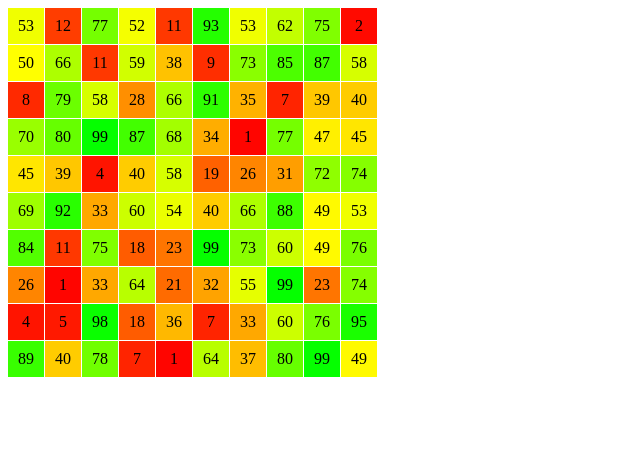
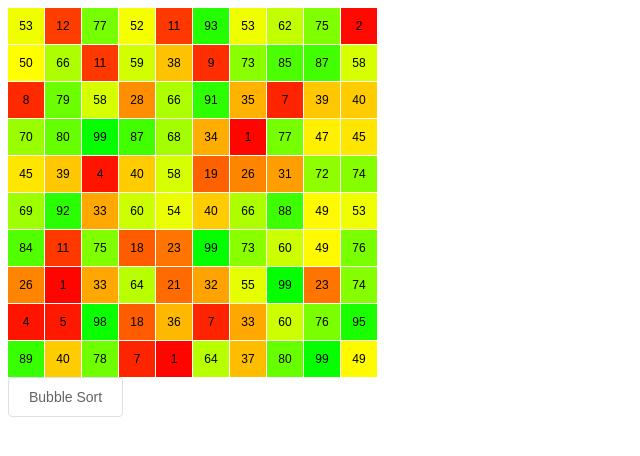
Before and after one commit to ChristopherLlewellyn/sorting-algorithm-visualiser, a Vue app in the folder sorting-algorithm-visualiser/: page / in a window 1280 px wide. Shown: the top 456 px of the page, without its empty margins (0-640 px from the left). Built offline with nearby package versions, Linux system fonts and the light colour scheme.

Commit message:
Added bubble sort

```diff
--- a/sorting-algorithm-visualiser/src/components/GridSquare.vue
+++ b/sorting-algorithm-visualiser/src/components/GridSquare.vue
@@ -35,6 +35,8 @@ export default {
 .grid-content {
   height: 36px;
   width: 36px;
+  font-family: Arial;
+  font-size: 12px;
   text-align: center;
   vertical-align: middle;
   line-height: 36px;
--- a/sorting-algorithm-visualiser/src/views/Main.vue
+++ b/sorting-algorithm-visualiser/src/views/Main.vue
@@ -1,5 +1,8 @@
 <template>
-  <sorting-grid :numbers2dArray="dataset"/>
+  <div>
+    <sorting-grid :numbers2dArray="gridValues"/>
+    <el-button @click="bubbleSort()">Bubble Sort</el-button>
+  </div>
 </template>
 
 <script>
@@ -12,18 +15,66 @@ export default {
 
   data: () => ({
     dataset: null,
+    gridValues: null,
   }),
 
   created() {
-    this.dataset = this.randomTable(10, 10);
+    this.dataset = this.randomArray(100, 0, 100);
+    this.gridValues = this.convert1dArrayTo2dArray(this.dataset, 10);
+  },
+
+  watch: {
+    dataset(newDataset) {
+      this.gridValues = this.convert1dArrayTo2dArray(newDataset, 10);
+    }
   },
 
   methods: {
-    randomTable(rows, cols) {
+    //* Data preparation methods
+    // Create array of random numbers between min and max
+    randomArray(length, min, max) {
+      return Array.from({length: length}, () => Math.floor(Math.random() * (max - min) + min));
+    },
+
+    // 1D to 2D array
+    convert1dArrayTo2dArray(array, rowSize) {
+      let oldArr = [...array]; // We have to clone the array (not reference)
+      let newArr = [];
+      while(oldArr.length) newArr.push(oldArr.splice(0,rowSize));
+      return newArr;
+    },
+
+    //! (Unused) Create a 2D array (grid) with random data
+    randomGrid(rows, cols) {
       return Array.from(
         {length: rows},
         () => Array.from({length: cols}, () => Math.floor(Math.random() * 100))
       );
+    },
+
+    //* Sorting Algorithms
+    async bubbleSort() {
+      let swap;
+      do {
+        swap = false;
+        for (let i = 1; i < this.dataset.length; ++i) {
+          await this.update(5);
+          if (this.dataset[i - 1] > this.dataset[i]) {
+            [this.dataset[i], this.dataset[i - 1]] = [this.dataset[i - 1], this.dataset[i]];
+            swap = true;
+          }
+        }
+      } while (swap)
+    },
+
+    //* Misc
+    async update(ms) {
+      this.gridValues = this.convert1dArrayTo2dArray(this.dataset, 10);
+      await this.sleep(ms);
+    },
+
+    sleep(ms) {
+      return new Promise(resolve => setTimeout(resolve, ms));
     }
   }
 }
```
